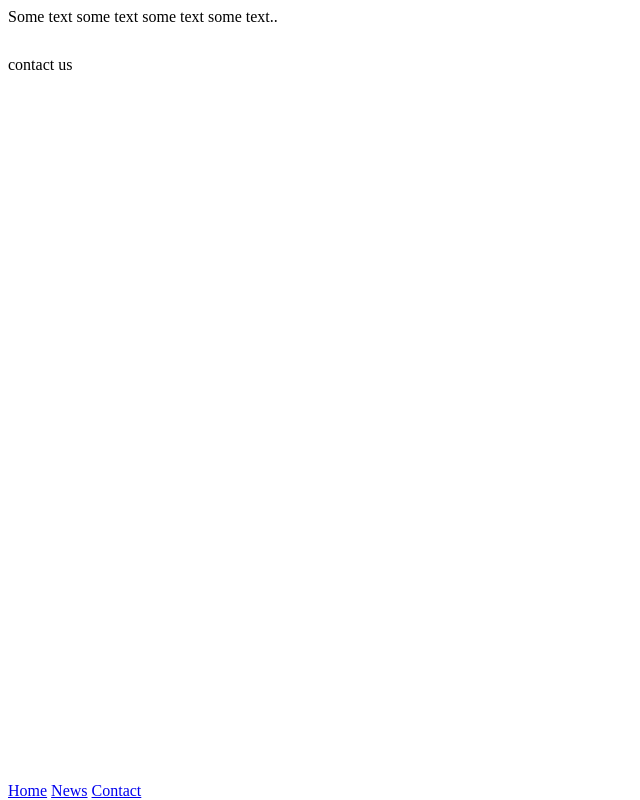
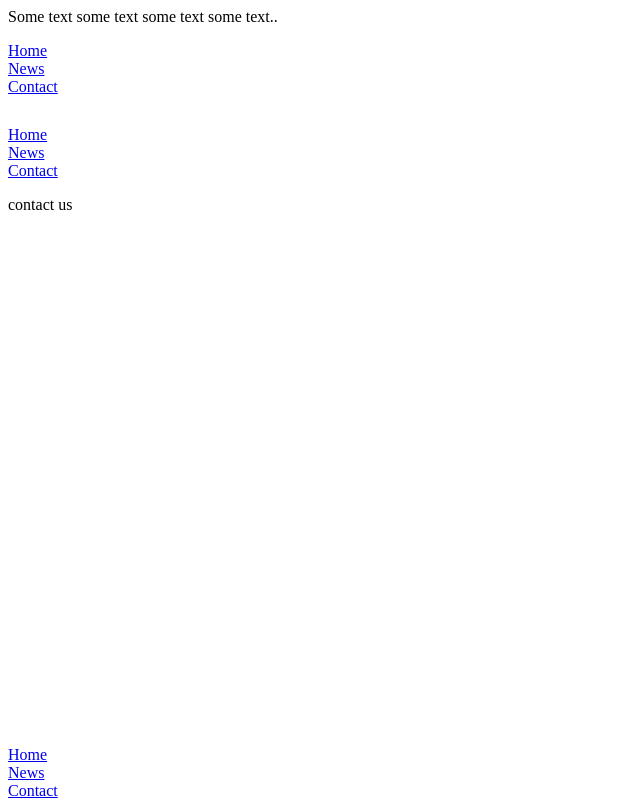
Before and after one commit to santhilaya/1, a plain HTML site: page index.html in a window 1280 px wide. Shown: the whole page, without its empty margins (0-640 px from the left). Drawn offline with Linux system fonts and the light colour scheme.

Commit message:
Update index.html

```diff
--- a/index.html
+++ b/index.html
@@ -4,15 +4,43 @@
 </header>
 <body>
 <div class="navbar">
-  <a href="#home">Home</a>
-  <a href="#news">News</a>
-  <a href="#contact">Contact</a>
+  <div>
+      <a href="#home">Home</a>
+  </div>
+  <div>
+    <a href="#news">News</a>
+
+  </div>
+  <div>
+    <a href="#contact">Contact</a>
+  </div>
+
 </div>
 
 <div class="main">
   <p>Some text some text some text some text..</p>
+  <div>
+      <a href="#home">Home</a>
+  </div>
+  <div>
+    <a href="#news">News</a>
+
+  </div>
+  <div>
+    <a href="#contact">Contact</a>
+  </div>
 </div>
 </body>
 <footer>
+  <div>
+      <a href="#home">Home</a>
+  </div>
+  <div>
+    <a href="#news">News</a>
+
+  </div>
+  <div>
+    <a href="#contact">Contact</a>
+  </div>
   <p>contact us</p>
 </footer>
```
